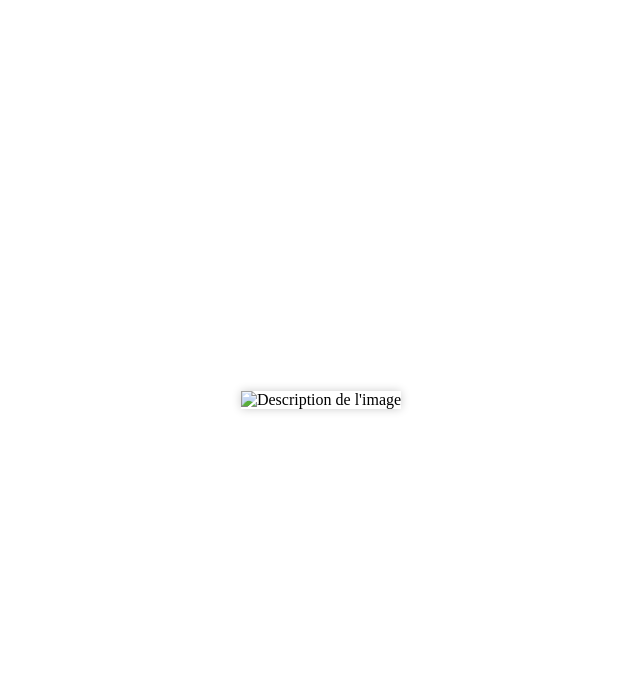
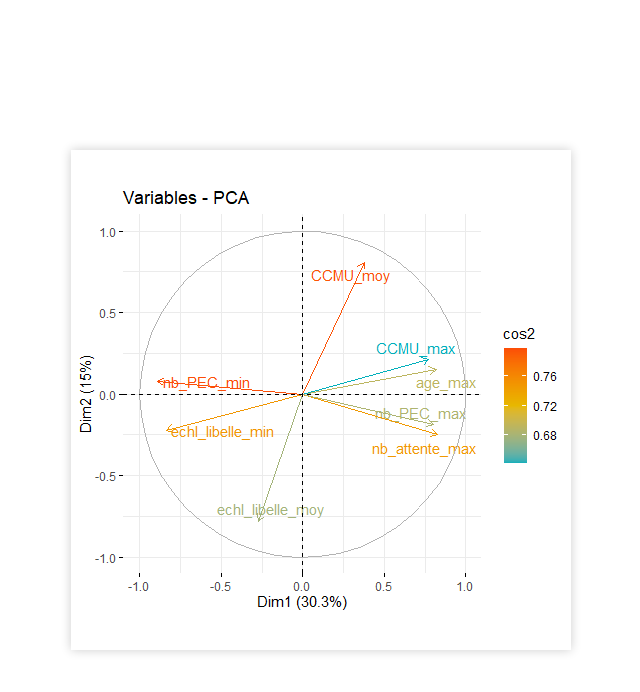
Before and after one commit to Commodee/Urgences, a plain HTML site: page images/var_motif.html in a window 1280 px wide. Shown: the whole page, without its empty margins (319-959 px from the left). Drawn offline with Linux system fonts and the light colour scheme.

Commit message:
Update var_motif.html

```diff
--- a/images/var_motif.html
+++ b/images/var_motif.html
@@ -20,6 +20,6 @@
   </style>
 </head>
 <body>
-  <img src="images/var_motif.png" alt="Description de l'image" />
+  <img src="var_motif.png" alt="Description de l'image" />
 </body>
 </html>
```
